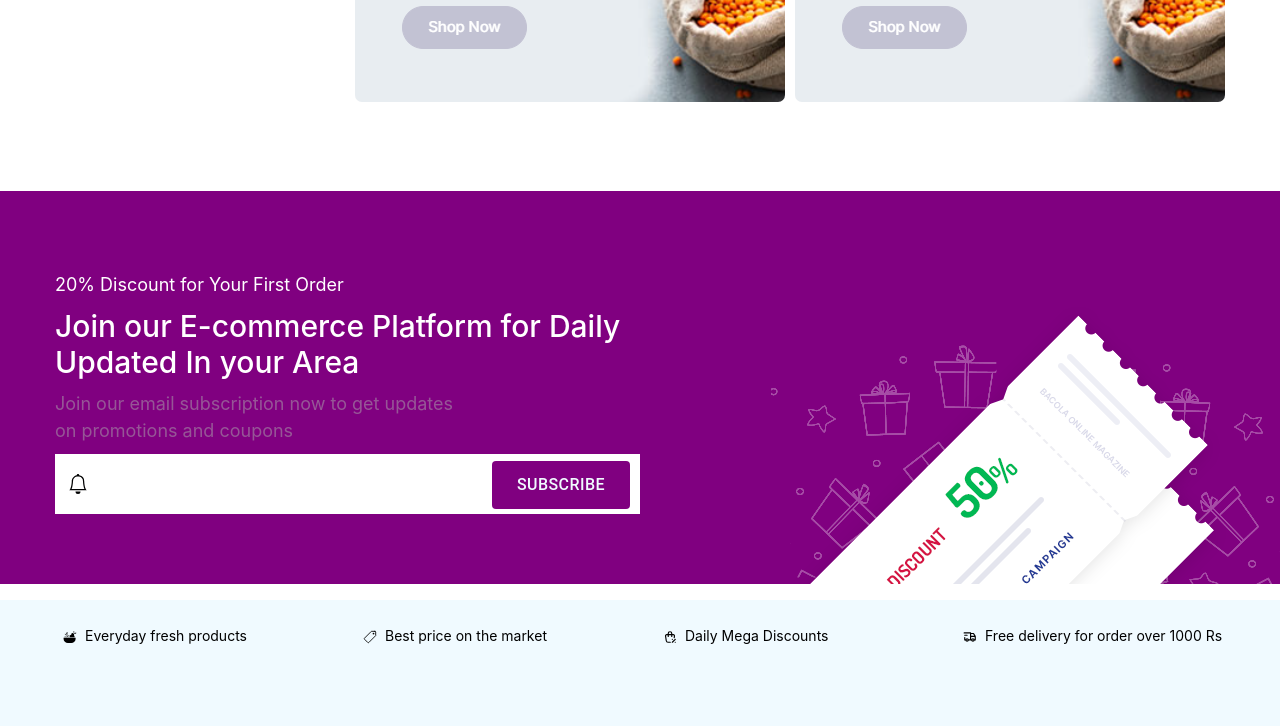
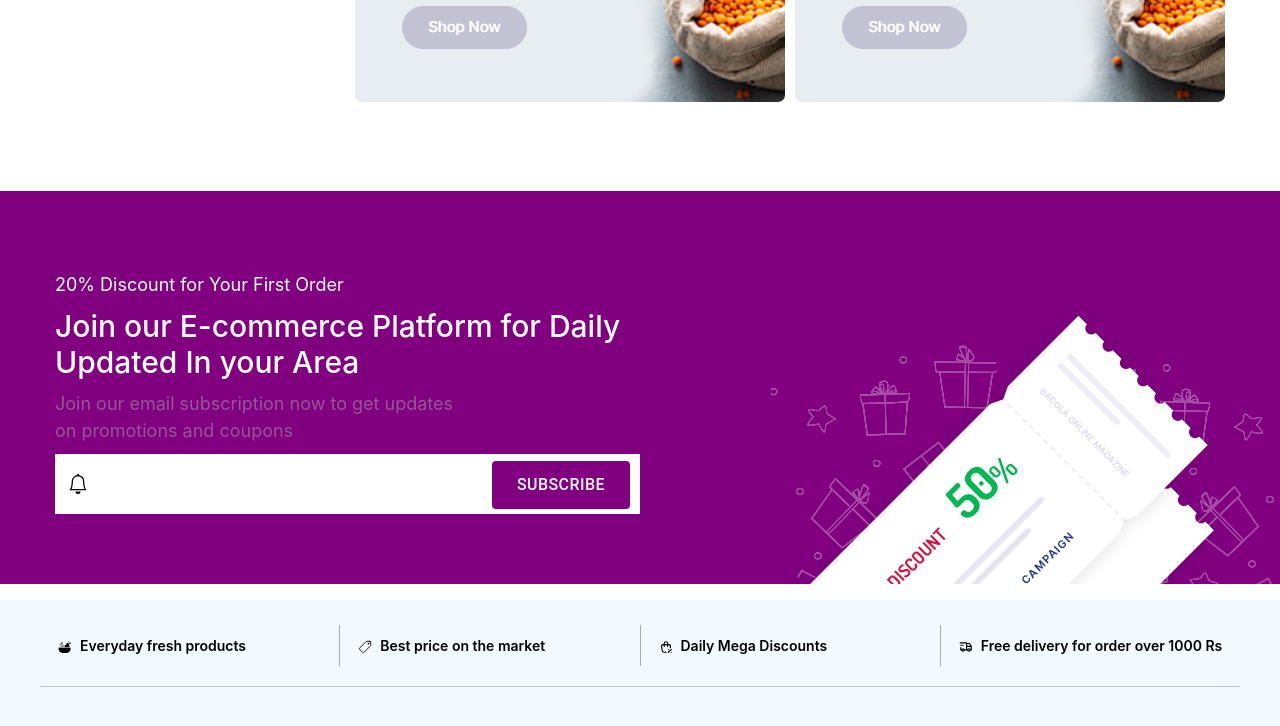
Before and after one commit to VinayAmbatkar/FULL_Stack_Ecommerce_VShop, a React (Create React App) app: page / in a window 1280 px wide. Shown: the part 6719-7445 px from the top of the page. Built offline with nearby package versions, Linux system fonts and the light colour scheme.

Commit message:
Fotter section Updated

```diff
--- a/src/App.css
+++ b/src/App.css
@@ -208,7 +208,7 @@ nav .navPart2 ul li:hover .submenu{opacity: 1; visibility: inherit; top:100%;}
 .newsLatterSection form svg{position: absolute; top: 30px; left: 13px; transform: translateY(-50%); font-size: 20px;}
 .newsLatterSection form input{width: 100%; height: 100%; border: 0px; outline: none !important; padding-left: 40px; padding-right: 200px; color: #000;}
 .newsLatterSection form button{position: absolute; top: 7px; right: 10px; background: purple; font-size: 16px; padding: 10px 25px; color: #f0faff;}
-.newsLatterSection form button:hover{background: #2bbef9;}
+.newsLatterSection form button:hover{background: purple;}
 
 
 
@@ -216,15 +216,19 @@ nav .navPart2 ul li:hover .submenu{opacity: 1; visibility: inherit; top:100%;}
 /* Footer */
 
 footer{width: 100%; height:500px; margin: auto; background: #f0faff; padding: 25px 0px;}
+footer .topInfo .col{ padding: 10px 15px  ;padding-left: 10px; border-right:1px solid rgba(0, 0, 0, 0.3);}
+footer .topInfo .col svg{font-size: 14px; }
+footer .topInfo .col span{font-size: 14px; font-weight: 600; }
+footer .topInfo{border-bottom: 1px solid rgb(0, 0, 0,0.2)  ; padding-bottom: 20px;}
+footer .topInfo .col:last-child{border-right: 0px;}
+footer .topInfo .col h4{font-size: 18px; font-weight: 600; margin: 20px 0px;}
 
-footer .topInfo .col svg{font-size: 14px; }
-footer .topInfo .col span{font-size: 14px; }
-
-
-
-
-
-
-
-
+.linksWrap h5{font-size: 15px !important; font-weight: bold;}
+.linksWrap ul li{list-style: none; margin-bottom: 10px;}
+.linksWrap ul li a{color: #71778e; font-size: 13px; text-decoration: none;cursor: pointer;}
+.linksWrap ul li a:hover{text-decoration: none;}
+.copyright ul li a{ display: flex; align-items: center;justify-content: center; width: 40px; height: 40px;border-radius: 50% ; border:1px solid rgb(0, 0, 0,0.1) ; transition: all 0.3s;}
+.copyright ul li a svg{ font-size: 15px; color: rgb(0, 0, 0,0.8); cursor: pointer;}
+.copyright ul li a:hover{background: #f0faff; cursor: pointer;}
+.copyright ul li a:hover svg{color: #2bbef9; cursor: pointer;}
 /* Footer */
```
